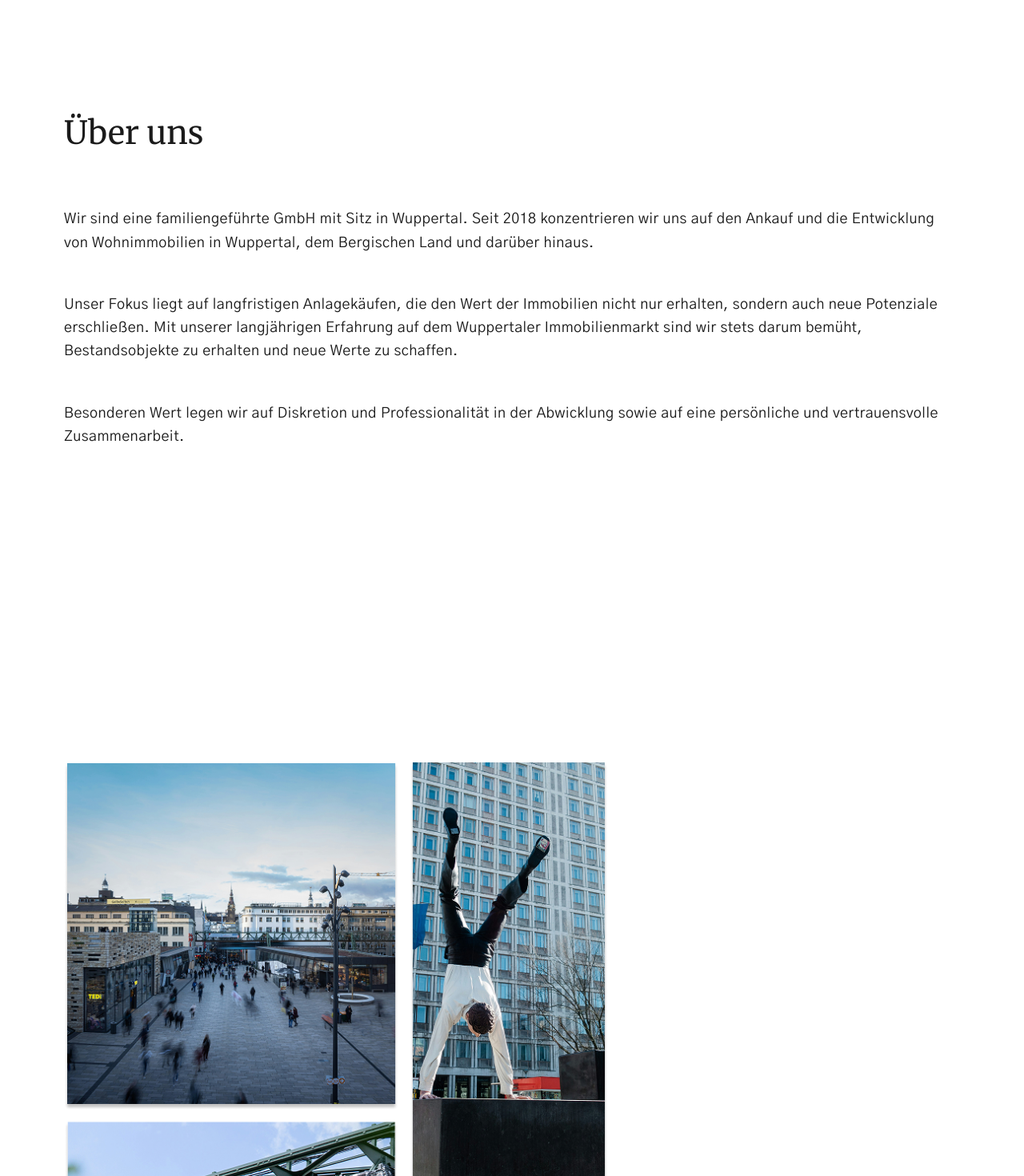
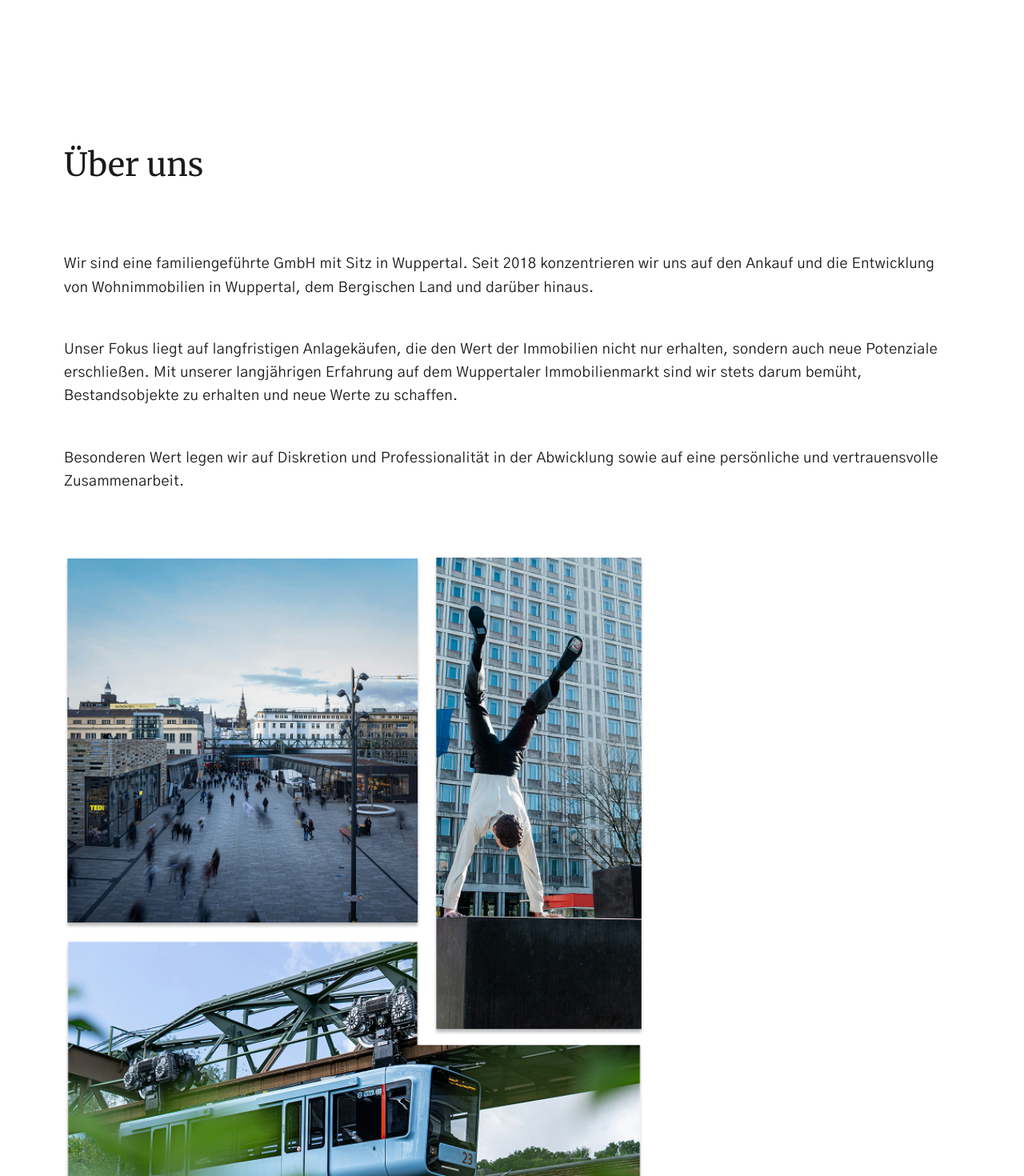
Before and after one commit to DevBerkcan/nrwrealestate, a Next.js app: page / in a window 1280 px wide. Shown: the part 760-2230 px from the top of the page at 80% size. Built offline with nearby package versions, Linux system fonts and the light colour scheme.

Commit message:
fix: about us section

```diff
--- a/src/components/AboutUs/index.tsx
+++ b/src/components/AboutUs/index.tsx
@@ -20,20 +20,20 @@ const AboutSection: React.FC<AboutSectionProps> = ({
   return (
     <section
       className={cn(
-        "flex flex-col [@media(min-width:1350px)]:flex-row gap-98 text-[#1a1a1a]",
+        "flex flex-col [@media(min-width:1350px)]:flex-row gap-20 text-[#1a1a1a]",
         className
       )}
     >
       {/* Text Section */}
-      <div className="flex-1 text-left">
-        <h2 className="text-[40px] font-merriweather font-normal leading-normal text-center lg:text-left mb-16">
+      <div className="w-full [@media(min-width:1350px)]:w-[729px] h-auto text-left pt-10">
+        <h2 className="text-[40px] font-merriweather font-normal leading-normal text-center lg:text-left mb-20">
           {title}
         </h2>
-        <div className={`flex flex-col  font-gothic gap-6 md:gap-12`}>
+        <div className="flex flex-col font-gothic gap-10 md:gap-12">
           {content.map((para, ind) => (
             <p
               key={ind}
-              className={`text-[18px] text-[#1a1a1a] font-gothic font-normal subpixel-antialiased tracking-wide leading-relaxed`}
+              className="text-[18px] text-[#1a1a1a] font-normal subpixel-antialiased tracking-wide leading-relaxed"
             >
               {para}
             </p>
@@ -42,12 +42,12 @@ const AboutSection: React.FC<AboutSectionProps> = ({
       </div>
 
       {/* Image Section */}
-      <div className="max-w-[680px] [@media(min-width:1350px)]:w-[726px]">
+      <div className="w-full [@media(min-width:1350px)]:w-[726px] max-w-[726px]">
         <Image
-          className="w-full  h-auto object-cover"
+          className="w-full h-auto object-cover"
           alt="About Section Image"
           src={imageSrc}
-          width={680}
+          width={726}
           height={696}
           layout="intrinsic"
           priority
```
